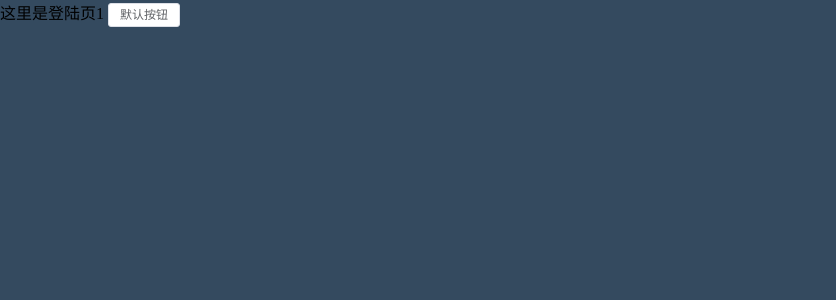
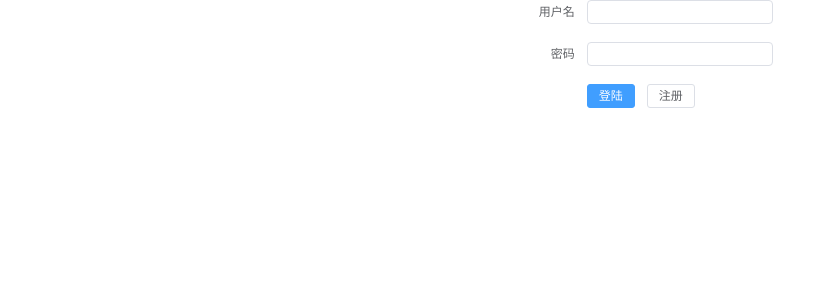
Before and after one commit to 15811033103/tep_runner_cs, a Vue app: page /login in a window 1280 px wide. Shown: the top 300 px of the page, without its empty margins (0-836 px from the left). Built offline with nearby package versions, Linux system fonts and the light colour scheme.

Commit message:
Revert "init"
This reverts commit 312ba1bd9e039f0ead31e8a8b1ab8b43bc858a2d.

# Conflicts:
#	package-lock.json
#	package.json
#	src/App.vue
#	src/main.js
#	src/router/index.js
#	src/views/Home.vue

```diff
--- a/src/router/index.js
+++ b/src/router/index.js
@@ -8,7 +8,7 @@ const routes = [
     path: '/',
     name: 'layout',
     component: Layout,
-    redirect:"home",
+    redirect:"login",
     children:[
       {
         path:"home",
--- a/src/views/Login.vue
+++ b/src/views/Login.vue
@@ -1,19 +1,56 @@
 <template>
-    <div id="login">
-        这里是登陆页1
-        <el-button>默认按钮</el-button>
-    </div>
+  <div class="firstdemo">
+    <el-form ref="form" :model="form" label-width="80px">
+      <el-row type="flex" justify="center">
+        <el-col :span="5">
+          <el-form-item label="用户名">
+            <el-input v-model="form.name"></el-input>
+          </el-form-item>
+        </el-col>
+      </el-row>
+      <el-row type="flex" justify="center">
+        <el-col :span="5">
+          <el-form-item label="密码">
+            <el-input v-model="form.password"></el-input>
+          </el-form-item>
+        </el-col>
+      </el-row>
+
+      <el-row type="flex" justify="center">
+        <el-col :span="5">
+          <el-form-item>
+            <el-button type="primary" @click="onSubmit">登陆</el-button>
+            <el-button>注册</el-button>
+          </el-form-item>
+        </el-col>
+      </el-row>
+    </el-form>
+  </div>
 </template>
-
 <script>
 export default {
-    name: "login.vue"
-}
+  name: "fisrtdemo",
+  data() {
+    return {
+      form: {
+        name: "",
+        password: ""
+      }
+    };
+  },
+  methods: {
+    onSubmit() {
+      if (this.form.name == "admin" && this.form.password == "123456") {
+        this.$message({
+          message: '登陆成功',
+          type: 'success'
+        });
+        this.$router.push({path: "/Home"});
+      } else {
+        this.$message.error('登陆失败');
+      }
+    }
+  }
+};
 </script>
-
-<style lang='scss' scoped>
-#login{
-    height: 100vh;
-    background-color: #344a5f;
-}
-</style>
+<style lang="stylus" scoped></style>
```
